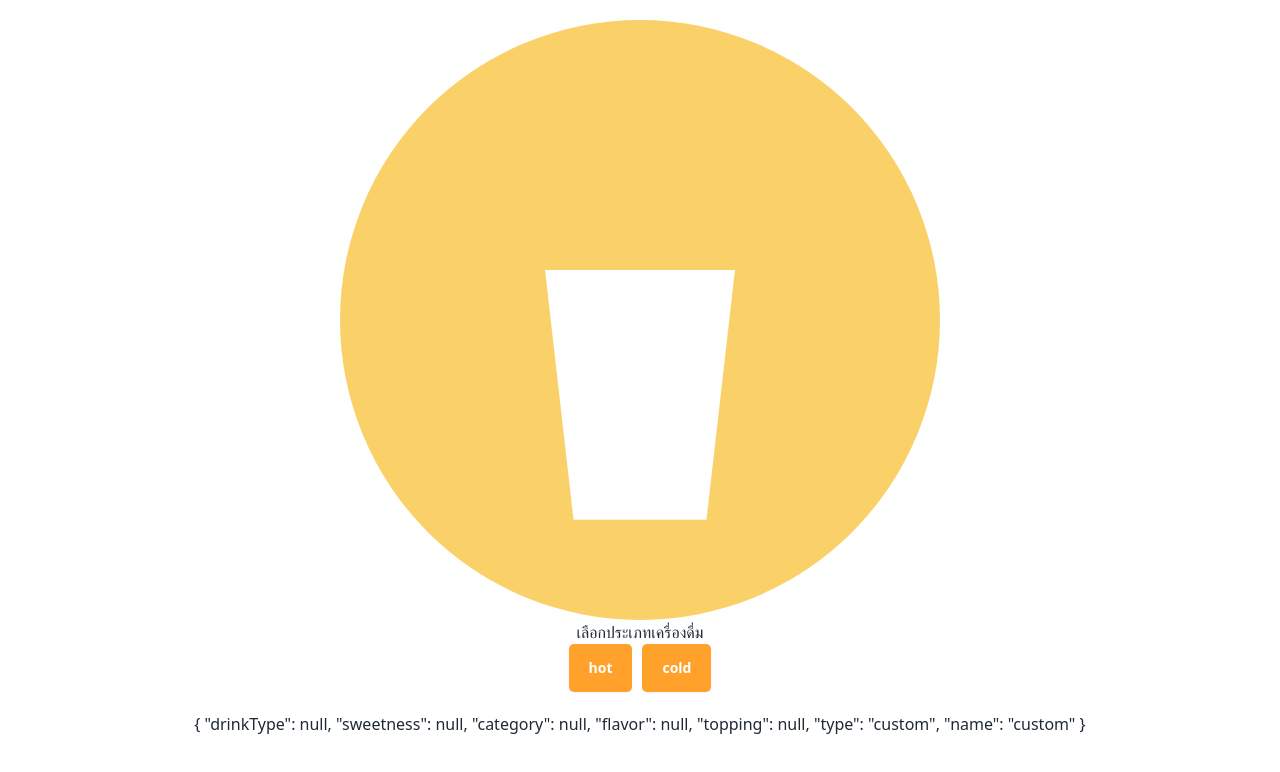
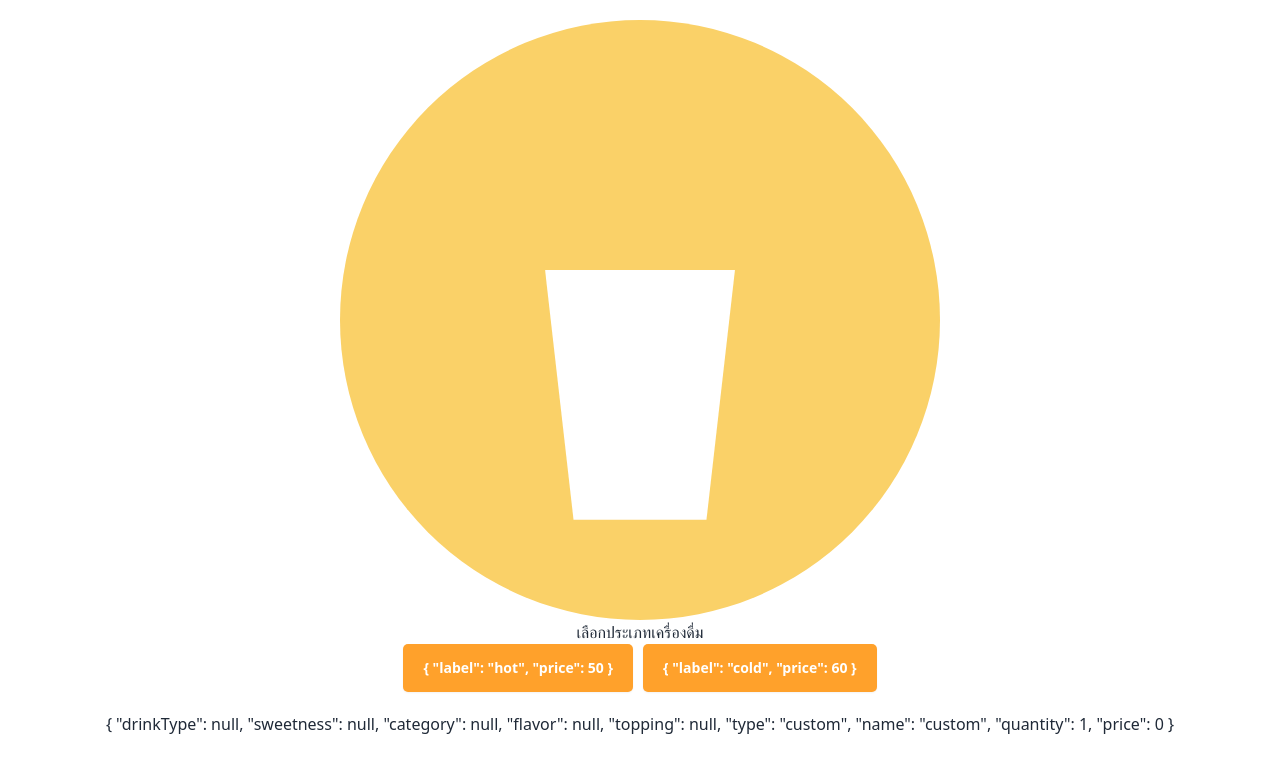
Before and after one commit to MheeKhawDum/PROJECT2-SEC-1-Monkeyz, a Vue app: page /custom in a window 1280 px wide. Shown: the top 772 px of the page. Built offline with nearby package versions, Linux system fonts and the light colour scheme.

Commit message:
65130500097-[update]-re order in history

```diff
--- a/public/data/db.json
+++ b/public/data/db.json
@@ -150,7 +150,19 @@
       "id": "d58b"
     }
   ],
-  "cart": [],
+  "cart": [
+    {
+      "id": "b1f2",
+      "drinkType": "hot",
+      "sweetness": "75%",
+      "category": "tea",
+      "flavor": "strawberry",
+      "topping": "whip cream",
+      "type": "custom",
+      "name": "custom"
+    }
+  ],
   "history": [
+
   ]
 }
--- a/src/components/CartPopup.vue
+++ b/src/components/CartPopup.vue
@@ -1,6 +1,6 @@
 <script setup>
 import { ref, computed, onMounted } from "vue";
-import { getOrders, deleteOrder, addHistory } from '../lib/fetch.js'; // นำเข้าฟังก์ชัน getOrders จาก fetch.js
+import { getOrders, deleteOrder, addHistory } from "../lib/fetch.js"; // นำเข้าฟังก์ชัน getOrders จาก fetch.js
 import { useRouter } from "vue-router";
 
 const router = useRouter();
@@ -14,6 +14,7 @@ onMounted(async () => {
 const loadOrders = async () => {
   try {
     const data = await getOrders(); // เรียกใช้ฟังก์ชัน getOrders เพื่อดึงข้อมูล
+    console.log("Loaded Orders", data);
     cartItems.value = data; // เก็บข้อมูลที่ได้ลงใน orders
   } catch (error) {
     console.error("Error loading orders:", error);
@@ -24,7 +25,7 @@ const loadOrders = async () => {
 const removeOrder = async (orderId) => {
   try {
     await deleteOrder(orderId); // เรียกใช้ฟังก์ชัน deleteOrder
-    cartItems.value = cartItems.value.filter(order => order.id !== orderId); // อัปเดต orders หลังจากลบ
+    cartItems.value = cartItems.value.filter((order) => order.id !== orderId); // อัปเดต orders หลังจากลบ
     loadOrders();
   } catch (error) {
     console.error("Error deleting order:", error);
@@ -34,23 +35,22 @@ const removeOrder = async (orderId) => {
 // ฟังก์ชันแก้ไขคำสั่งซื้อ
 function editOrder(item) {
   // Check the type of the order
-  if (item.type === 'custom') {
+  if (item.type === "custom") {
     // Navigate to custom edit page (ensure the name matches your router)
-    router.push({ name: 'editCustom', params: { id: item.id } });
+    router.push({ name: "editCustom", params: { id: item.id } });
   } else {
     // Navigate to normal edit page
-    router.push({ name: 'edit', params: { id: item.id } });
+    router.push({ name: "edit", params: { id: item.id } });
   }
 }
 
-
-// คำนวณราคารวม
-const totalPrice = computed(() =>
-  cartItems.value.reduce((total, item) => {
-    const price = item.price;  // Default to 0 if price is undefined
-    return total + price;
-  }, 0)
-);
+const totalPrice = computed(() => {
+  return cartItems.value.reduce((total, item) => {
+    const price = item.price ? item.price : 0; // ตรวจสอบว่ามี price หรือไม่ ถ้าไม่มีให้ใช้ 0
+    console.log(`Item: ${item.name}, Price: ${price}, Quantity: ${item.quantity}`);
+    return total + price * item.quantity;
+  }, 0);
+});
 
 // ฟังก์ชันเพิ่มจำนวนสินค้า
 function addQuantity(id) {
@@ -61,9 +61,9 @@ function addQuantity(id) {
 //disscount
 function applyDiscount(price, quantity) {
   if (quantity === 3) {
-    return price - (price * 15 / 100); // ลด 15%
+    return price - (price * 15) / 100; // ลด 15%
   } else if (quantity === 5) {
-    return price - (price * 20 / 100); // ลด 20%
+    return price - (price * 20) / 100; // ลด 20%
   }
   return price; // ถ้าไม่เข้าเงื่อนไข ไม่ลดราคา
 }
@@ -85,7 +85,9 @@ function decreaseQuantity(id) {
 
 async function placeOrder() {
   const addHistoryResponse = await addHistory(cartItems.value); // เพิ่มข้อมูลไปยัง history
-  if (addHistoryResponse.resCode === 201) { // เช็คว่าเพิ่มสำเร็จหรือไม่
+
+  if (addHistoryResponse.resCode === 201) {
+    // เช็คว่าเพิ่มสำเร็จหรือไม่
     for (let item of cartItems.value) {
       await deleteOrder(item.id); // ลบออเดอร์ในตะกร้า
     }
@@ -99,10 +101,10 @@ async function placeOrder() {
 
 // เปิด/ปิด popup cart
 function openCartPopup() {
-  router.push({ name: 'menuPage' });
+  router.push({ name: "menuPage" });
 }
 function closeCartPopup() {
-  router.push({ name: 'menuPage' });
+  router.push({ name: "menuPage" });
 }
 </script>
 
@@ -159,7 +161,10 @@ function closeCartPopup() {
           <button
             @click="placeOrder()"
             :disabled="cartItems.length === 0"
-    :class="{'bg-gray-300 cursor-not-allowed': cartItems.length === 0, 'bg-green-500': cartItems.length > 0}"
+            :class="{
+              'bg-gray-300 cursor-not-allowed': cartItems.length === 0,
+              'bg-green-500': cartItems.length > 0,
+            }"
             class="text-white px-4 py-2 rounded"
           >
             Place Order
@@ -171,7 +176,6 @@ function closeCartPopup() {
             Close
           </button>
         </div>
-
       </div>
     </div>
   </div>
--- a/src/components/CustomPage.vue
+++ b/src/components/CustomPage.vue
@@ -1,19 +1,53 @@
 <script setup>
-import { ref } from "vue";
+import { computed, ref } from "vue";
 import { addOrder } from "../lib/fetch";
-import { useRoute, useRouter } from "vue-router"
+import { useRoute, useRouter } from "vue-router";
 
-
-const router = useRouter()
+const router = useRouter();
 
 // ตัวแปรสำหรับคำถามและตัวเลือก
 const questions = ref([
-  { id: 1, question: "เลือกประเภทเครื่องดื่ม", key: 'drinkType', options: ["hot", "cold"] },
-  { id: 2, question: "เลือก ความหวาน", key: 'sweetness', options: ["50%", "75%", "100%"] },
-  { id: 3, question: "เลือก Base", key: 'category', options: ["coffee", "tea", "milk"] },
-  { id: 4, question: "เลือก Flavor", key: 'flavor', options: ["chocolate", "strawberry", "vanilla"] },
-  { id: 5, question: "เลือก Topping", key: 'topping', options: ["gummy", "whip cream", "cookie"] },
-
+  {
+    id: 1,
+    question: "เลือกประเภทเครื่องดื่ม",
+    key: "drinkType",
+    options: [
+      { label: "hot", price: 50 },
+      { label: "cold", price: 60 },
+    ],
+  },
+  {
+    id: 2,
+    question: "เลือก ความหวาน",
+    key: "sweetness",
+    options: ["50%", "75%", "100%"],
+  },
+  {
+    id: 3,
+    question: "เลือก Base",
+    key: "category",
+    options: [
+      { label: "coffee", price: 30 },
+      { label: "tea", price: 30 },
+      { label: "milk", price: 30 },
+    ],
+  },
+  {
+    id: 4,
+    question: "เลือก Flavor",
+    key: "flavor",
+    options: ["chocolate", "strawberry", "vanilla"],
+  },
+  {
+    id: 5,
+    question: "เลือก Topping",
+    key: "topping",
+    options: [
+      { label: "gummy", price: 10 },
+      { label: "whip cream", price: 15 },
+      { label: "cookie", price: 20 },
+    ],
+  },
 ]);
 
 // เก็บคำตอบของผู้ใช้
@@ -23,27 +57,44 @@ const answers = ref({
   category: null,
   flavor: null,
   topping: null,
-  type: 'custom',
-  name: 'custom'
+  type: "custom",
+  name: "custom",
+  quantity: 1,
+  price: 0,
 });
 const currentQuestionIndex = ref(0);
 const clickCount = ref(0);
 const isFinished = ref(false); // ตัวแปรเช็คว่าเลือกเสร็จแล้วหรือไม่
 
 // ตัวแปรสำหรับจัดการสีพื้นหลังและแก้ว
-const backgroundColor = ref('#fad168');
-const hotColors = { layer4: '#ffcc80', layer3: '#ffb74d', layer2: '#ffa726', layer1: '#ff9800' };
-const coldColors = { layer4: '#80dfff', layer3: '#4dcfff', layer2: '#26bfff', layer1: '#00aaff' };
-const whiteColor = '#ffffff';
-const cupColors = ref({ layer1: whiteColor, layer2: whiteColor, layer3: whiteColor, layer4: whiteColor });
+const backgroundColor = ref("#fad168");
+const hotColors = {
+  layer4: "#ffcc80",
+  layer3: "#ffb74d",
+  layer2: "#ffa726",
+  layer1: "#ff9800",
+};
+const coldColors = {
+  layer4: "#80dfff",
+  layer3: "#4dcfff",
+  layer2: "#26bfff",
+  layer1: "#00aaff",
+};
+const whiteColor = "#ffffff";
+const cupColors = ref({
+  layer1: whiteColor,
+  layer2: whiteColor,
+  layer3: whiteColor,
+  layer4: whiteColor,
+});
 
 const fillLevel = ref(0);
-const maxLayers = ref(4);  // กำหนดให้มี 4 เลเยอร์เสมอ
+const maxLayers = ref(4); // กำหนดให้มี 4 เลเยอร์เสมอ
 let activeColors = null;
 
 // ฟังก์ชันเปลี่ยนสีแก้ว
 function changeColor(type) {
-  backgroundColor.value = type === "hot" ? '#fff7b7' : '#b1e0f0';
+  backgroundColor.value = type === "hot" ? "#fff7b7" : "#b1e0f0";
   activeColors = type === "hot" ? hotColors : coldColors;
   fillLevel.value = 0;
   updateCupColors();
@@ -51,19 +102,26 @@ function changeColor(type) {
 
 // ฟังก์ชันอัปเดตสีแก้ว
 function updateCupColors() {
-  const levels = ['layer1', 'layer2', 'layer3', 'layer4'];
+  const levels = ["layer1", "layer2", "layer3", "layer4"];
   levels.forEach((layer, index) => {
-    cupColors.value[layer] = index < fillLevel.value ? activeColors[layer] : whiteColor;
+    cupColors.value[layer] =
+      index < fillLevel.value ? activeColors[layer] : whiteColor;
   });
 }
 
 // ฟังก์ชันสำหรับเลือกตัวเลือกและไปยังคำถามถัดไป
 const selectOption = (option) => {
   const questionKey = questions.value[currentQuestionIndex.value].key;
-  answers.value[questionKey] = option;
+
+  if (typeof option === "object") {
+    answers.value[questionKey] = option.label;
+    answers.value.price = (answers.value.price || 0) + option.price;
+  } else {
+    answers.value[questionKey] = option;
+  }
 
   if (currentQuestionIndex.value === 0) {
-    changeColor(option);  // เปลี่ยนสีแก้ว
+    changeColor(option.label); // เปลี่ยนสีแก้ว
   } else if (currentQuestionIndex.value >= 1) {
     fillLevel.value = Math.min(fillLevel.value + 1, maxLayers.value);
     updateCupColors();
@@ -104,11 +162,29 @@ const submitOrder = async () => {
   try {
     const response = await addOrder(answers.value); // เรียกใช้ฟังก์ชัน addOrder ที่ดึงมาจาก fetch.js
     console.log(response.message);
-    router.push({name: 'cart'})
+    router.push({ name: "cart" });
   } catch (error) {
     console.error("Error submitting order:", error);
   }
 };
+
+//discount
+const getDiscount = (quantity) => {
+  if (quantity >= 5) {
+    return 0.20; // ลด 20% เมื่อ quantity >= 5
+  } else if (quantity >= 3) {
+    return 0.15; // ลด 15% เมื่อ quantity >= 3
+  }
+  return 0; // ไม่มีส่วนลด
+};
+
+// ใช้ computed เพื่อคำนวณราคาสุดท้ายรวมส่วนลด
+const totalPrice = computed(() => {
+  const basePrice = answers.value.price * answers.value.quantity;
+  const discount = getDiscount(answers.value.quantity);
+  return basePrice - (basePrice * discount); // ราคาหลังหักส่วนลด
+});
+
 </script>
 
 <template>
@@ -116,15 +192,30 @@ const submitOrder = async () => {
     <div class="background" :style="{ backgroundColor: backgroundColor }">
       <div class="container">
         <div class="cup">
-          <div class="cup-layer" :style="{ height: '25%', backgroundColor: cupColors.layer4 }"></div>
-          <div class="cup-layer" :style="{ height: '25%', backgroundColor: cupColors.layer3 }"></div>
-          <div class="cup-layer" :style="{ height: '25%', backgroundColor: cupColors.layer2 }"></div>
-          <div class="cup-layer" :style="{ height: '25%', backgroundColor: cupColors.layer1 }"></div>
+          <div
+            class="cup-layer"
+            :style="{ height: '25%', backgroundColor: cupColors.layer4 }"
+          ></div>
+          <div
+            class="cup-layer"
+            :style="{ height: '25%', backgroundColor: cupColors.layer3 }"
+          ></div>
+          <div
+            class="cup-layer"
+            :style="{ height: '25%', backgroundColor: cupColors.layer2 }"
+          ></div>
+          <div
+            class="cup-layer"
+            :style="{ height: '25%', backgroundColor: cupColors.layer1 }"
+          ></div>
         </div>
       </div>
     </div>
 
-    <div v-if="!isFinished && currentQuestionIndex < questions.length" class="question-container">
+    <div
+      v-if="!isFinished && currentQuestionIndex < questions.length"
+      class="question-container"
+    >
       <h2>{{ questions[currentQuestionIndex].question }}</h2>
       <div class="options">
         <button
@@ -140,9 +231,10 @@ const submitOrder = async () => {
 
     <div v-else>
       <h2>การตั้งค่าของคุณเสร็จสมบูรณ์แล้ว</h2>
+      <p>ราคาทั้งหมด {{ totalPriceCustom }}</p>
       <button @click="submitOrder" class="btn">ยืนยันคำสั่งซื้อ</button>
     </div>
-{{ answers }}
+    {{ answers }}
     <div v-if="currentQuestionIndex > 0">
       <button @click="goBack" class="btn">ย้อนกลับ</button>
     </div>
--- a/src/components/Header.vue
+++ b/src/components/Header.vue
@@ -57,8 +57,11 @@ const router = useRouter()
           <!-- Title Slot -->
           <slot name="title">
             <a class="btn btn-ghost text-xl text-white justify-start" @click="router.push({name: 'home'})">Monkeys-Fresh</a>
+            <a class="btn btn-ghost text-xl text-white justify-start" @click="router.push({name: 'history'})">History</a>
           </slot>
         </div>
+
+
 
         <!-- Cart Button Slot -->
         <div class="flex-none">
--- a/src/router/index.js
+++ b/src/router/index.js
@@ -7,6 +7,7 @@ import CartPopup from '@/components/CartPopup.vue'
 import EditPage from '@/components/EditPage.vue'
 import EditPageCustom from '../components/EditPageCustom.vue'
 import DrinkOptions from '@/components/DrinkOptions.vue'
+import History from '../components/History.vue'
 
 const router = createRouter({
   history: createWebHistory(import.meta.env.BASE_URL),
@@ -50,6 +51,11 @@ const router = createRouter({
       component: DrinkOptions
     },
     {
+      path: '/history',
+      name: 'history',
+      component: History
+    },
+    {
       path: '/editcustom/:id',
       name: 'editCustom',
       component: EditPageCustom
```
Also changed, not shown: src/components/History.vue (+54 -27 lines), src/lib/fetch.js. Lines whose indentation alone changed are shown as unchanged.
